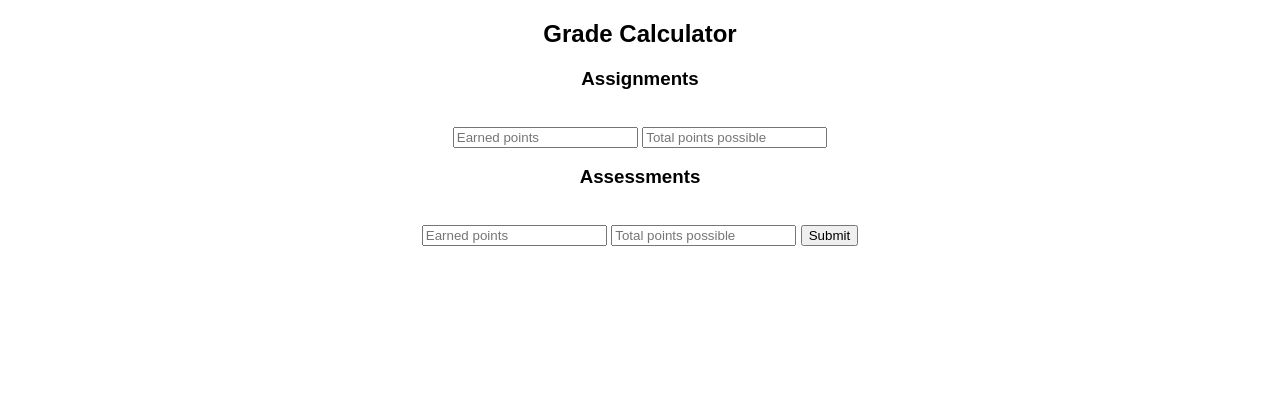
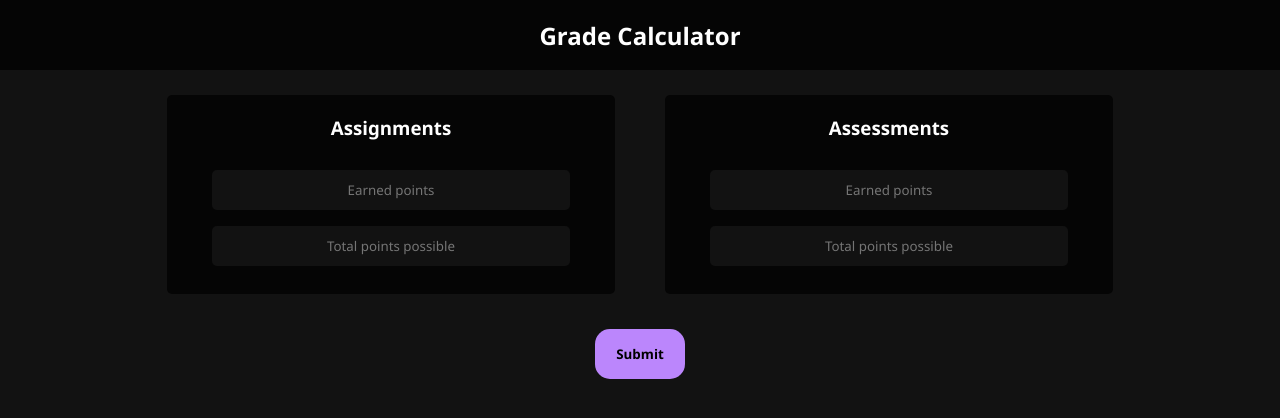
Before and after one commit to ThisIsALegitUsername/methemetics, a plain HTML site: page index.html in a window 1280 px wide. Drawn offline with Linux system fonts and the light colour scheme.

Commit message:
Update style.css

```diff
--- a/style.css
+++ b/style.css
@@ -1,17 +1,82 @@
 * {
-  font-family: sans-serif;
+  text-align: center;
+  color: white;
+  font-family: 'Segoe UI', Tahoma, Geneva, Verdana, sans-serif;
+  margin: 0;
+  padding: 0;
+}
+
+button {
+  border-radius: 15px;
+  background-color: #BB86FC;
+  margin: 10px;
+  width: 90px;
+  height: 50px;
+  border: none;
+  font-weight: bold;
+  color: black;
+}
+
+button:hover {
+  opacity: 0.9;
+  cursor: pointer;
+}
+
+titlebar {
+  background-color: #050505;
+  font-weight: bold;
+  margin: 0px;
+  padding: 0;
+  display: flex;
+  justify-content: center;
+  align-content: center;
+  flex-wrap: wrap;
+  width: auto;
+  height: 70px;
+}
+
+inputbox-container {
+  display: flex;
+  width: auto;
+  height: auto;
+  flex-direction: row;
+  align-items: center;
+  justify-content: center;
+}
+
+inputbox {
+  display: flex;
+  background-color: #050505;
+  border-radius: 5px;
+  width: 35%;
+  height: auto;
+  margin: 25px;
+  padding: 20px 0;
+  justify-content: center;
+  flex-direction: column;
+  align-items: center;
+}
+
+input {
+  background-color: #121212;
+}
+
+input[type=text] {
+  border: none;
+  margin: 8px 0;
+  width: 80%;
+  height: 40px;
+  border-radius: 5px;
+  outline: none;
 }
 
 html {
   height: 100%;
   width: 100%;
+  background-color: #121212;
 }
 
-body {
-  text-align: center;
+#result {
+  font-size: 1.5em;
+  font-weight: bold;
 }
-
-label {
-  left: 50w;
-  transform: translateX(-50%);
-}
```
